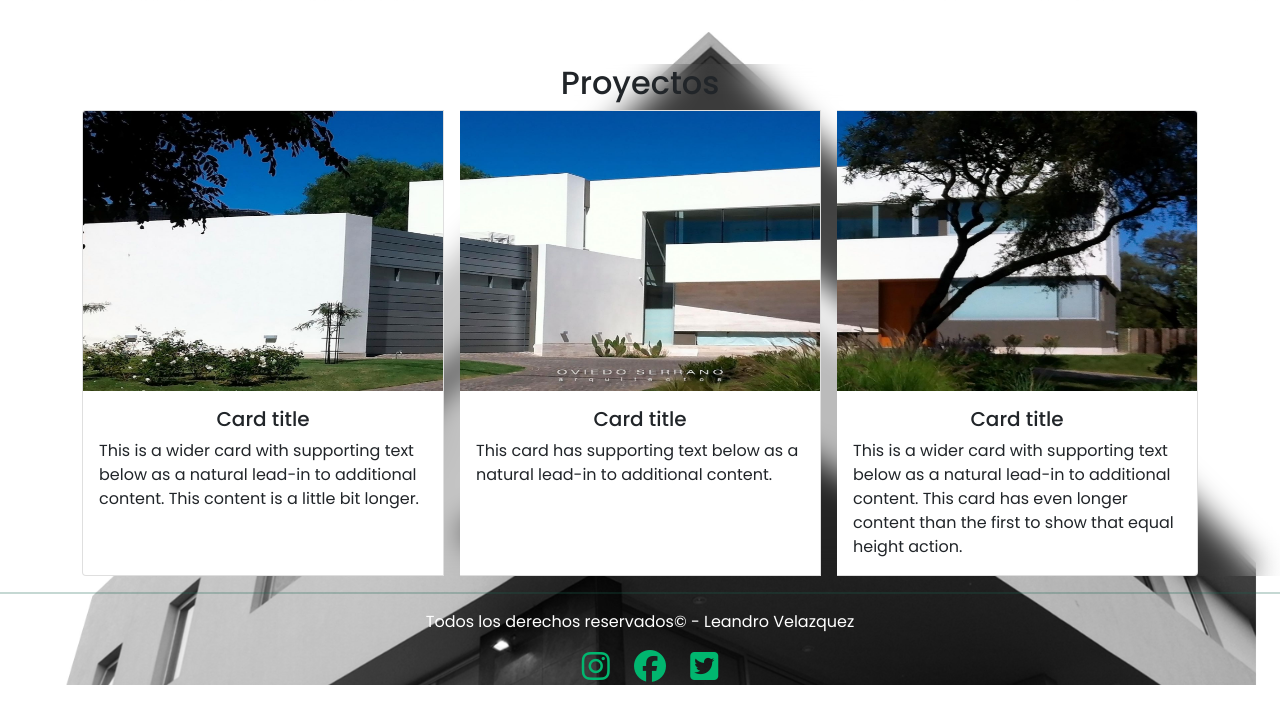
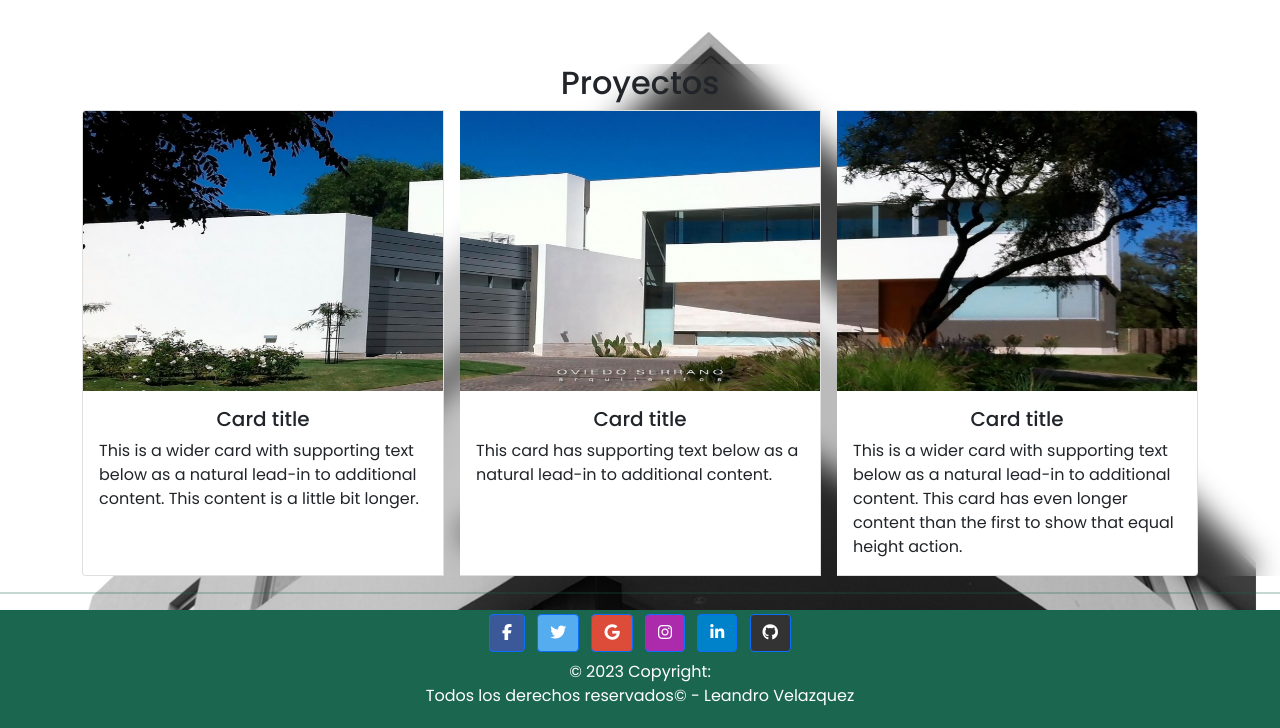
Before and after one commit to LeaVelazquez96/PreEntrega2, a website: page index.html in a window 1280 px wide. Shown: the part 768-1496 px from the top of the page. Before the commit the page ends 1453 px from the top, so only its background shows below. Drawn offline with nearby package versions, Linux system fonts and the light colour scheme.

Commit message:
cambios en index y agregado de bts en proyectos.htmls

```diff
--- a/css/style.css
+++ b/css/style.css
@@ -76,23 +76,11 @@ body{
     object-fit: fill;
 }
 
-.footer{
-    margin: 0 auto;
-    height: 10vh;
-    text-align: center;
+.footerIndex{
+    height: 100%;
+    background-color: #1B664F;
+}
 
-}
-.footer p{
-    text-align: center;
-    color: white;
-}
-.redes  {
-    text-decoration: none;
-}
-.fa-brands{/*Iconos Footer*/
-    font-size: 2rem;
-    padding-left: 20px;
-}
 
 /*Proyectos.html*/
 .proyectosImg{
@@ -140,6 +128,7 @@ body{
 .headerIndexGaleria{
     text-align: center;
 }
+/*
 .mainGaleria{
     text-align: center;
     height: 80vh;
@@ -167,7 +156,6 @@ body{
 
 }
 .cardGaleria img{
-
     background-color: rgba(255, 0, 0, 0);
     margin: 0 auto;
     height: 100%;
@@ -180,7 +168,18 @@ body{
     text-align: center;
     margin-top: 10px;
 }
-
+*/
+.galeria .col-lg-4{
+    padding: 25px ;
+    margin: 0;!important
+}
+.galeria img{
+    width: 100%;
+    height: 250px;
+}
+.galeria img:hover{
+    border: 5px solid;
+}
 /*Contacto*/
 .mainContacto{
     text-align: center;
--- a/index.html
+++ b/index.html
@@ -45,7 +45,7 @@
         <section>
                 <hr class="marginHrTitulo">
 
-                <div class="tituloHeader">
+                <div class="tituloHeader container">
                     <h1>Oviedo Serrano Arquitectos</h1>
                     <h3> Estudio de arquitectura & desarollo de obras</h3>
                     <p>Nuestro equipo de arquitectos y diseñadores está comprometido en crear casas que no solo sean visualmente impresionantes, sino también prácticas y cómodas para vivir. Ya sea que estés buscando una casa para tu familia o para invertir, estamos seguros de que encontrarás lo que buscas en nuestra página.</p>
@@ -81,15 +81,85 @@
             </div>
         </section>
     </main>
-    <footer class="footer">
+    <!--
+    <footer class="footer ">
         <hr class="marginHrTitulo">
-        <p>Todos los derechos reservados© - Leandro Velazquez</p>
+        <p class="text-center">Todos los derechos reservados© - Leandro Velazquez</p>
         <div>
             <a href="https://www.instagram.com/oviedoserrano_arquitectos" target="_blank"><i class="fa-brands fa-instagram" style="color: #01b66f;"></i></a>
             <a href="https://www.facebook.com/OviedoSerranoArquitectos" target="_blank"><i class="fa-brands fa-facebook" style="color: #01b66f;"></i></a>
             <a href="https://twitter.com/" target="_blank"><i class="fa-brands fa-square-twitter" style="color: #01b66f;"></i></a>
         </div>
     </footer>
+    -->
+        <hr class="marginHrTitulo" >
+    <footer class="container-fluid footerIndex text-center text-white">
+        <!-- Grid container -->
+        <div class="container-fluid p-0 pb-0">
+          <!-- Section: Social media -->
+          <section">
+            <!-- Facebook -->
+            <a
+              class="btn btn-primary btn-floating m-1"
+              style="background-color: #3b5998;"
+              href="#!"
+              role="button"
+              ><i class="fab fa-facebook-f"></i
+            ></a>
+
+            <!-- Twitter -->
+            <a
+              class="btn btn-primary btn-floating m-1"
+              style="background-color: #55acee;"
+              href="#!"
+              role="button"
+              ><i class="fab fa-twitter"></i
+            ></a>
+
+            <!-- Google -->
+            <a
+              class="btn btn-primary btn-floating m-1"
+              style="background-color: #dd4b39;"
+              href="#!"
+              role="button"
+              ><i class="fab fa-google"></i
+            ></a>
+
+            <!-- Instagram -->
+            <a
+              class="btn btn-primary btn-floating m-1"
+              style="background-color: #ac2bac;"
+              href="#!"
+              role="button"
+              ><i class="fab fa-instagram"></i
+            ></a>
+
+            <!-- Linkedin -->
+            <a
+              class="btn btn-primary btn-floating m-1"
+              style="background-color: #0082ca;"
+              href="#!"
+              role="button"
+              ><i class="fab fa-linkedin-in"></i
+            ></a>
+            <!-- Github -->
+            <a
+              class="btn btn-primary btn-floating m-1"
+              style="background-color: #333333;"
+              href="#!"
+              role="button"
+              ><i class="fab fa-github"></i
+            ></a>
+          </section>
+          <!-- Section: Social media -->
+        </div>
+        <!-- Copyright -->
+        <div class="text-center p-1">
+          © 2023 Copyright:
+            <p> Todos los derechos reservados© - Leandro Velazquez</p>
+        </div>
+        <!-- Copyright -->
+      </footer>
     <script src="https://cdn.jsdelivr.net/npm/bootstrap@5.0.2/dist/js/bootstrap.bundle.min.js" integrity="sha384-MrcW6ZMFYlzcLA8Nl+NtUVF0sA7MsXsP1UyJoMp4YLEuNSfAP+JcXn/tWtIaxVXM" crossorigin="anonymous"></script>
 </body>
 </html>
```
Also changed, not shown: pages/galeria.html (+15 -19 lines).
